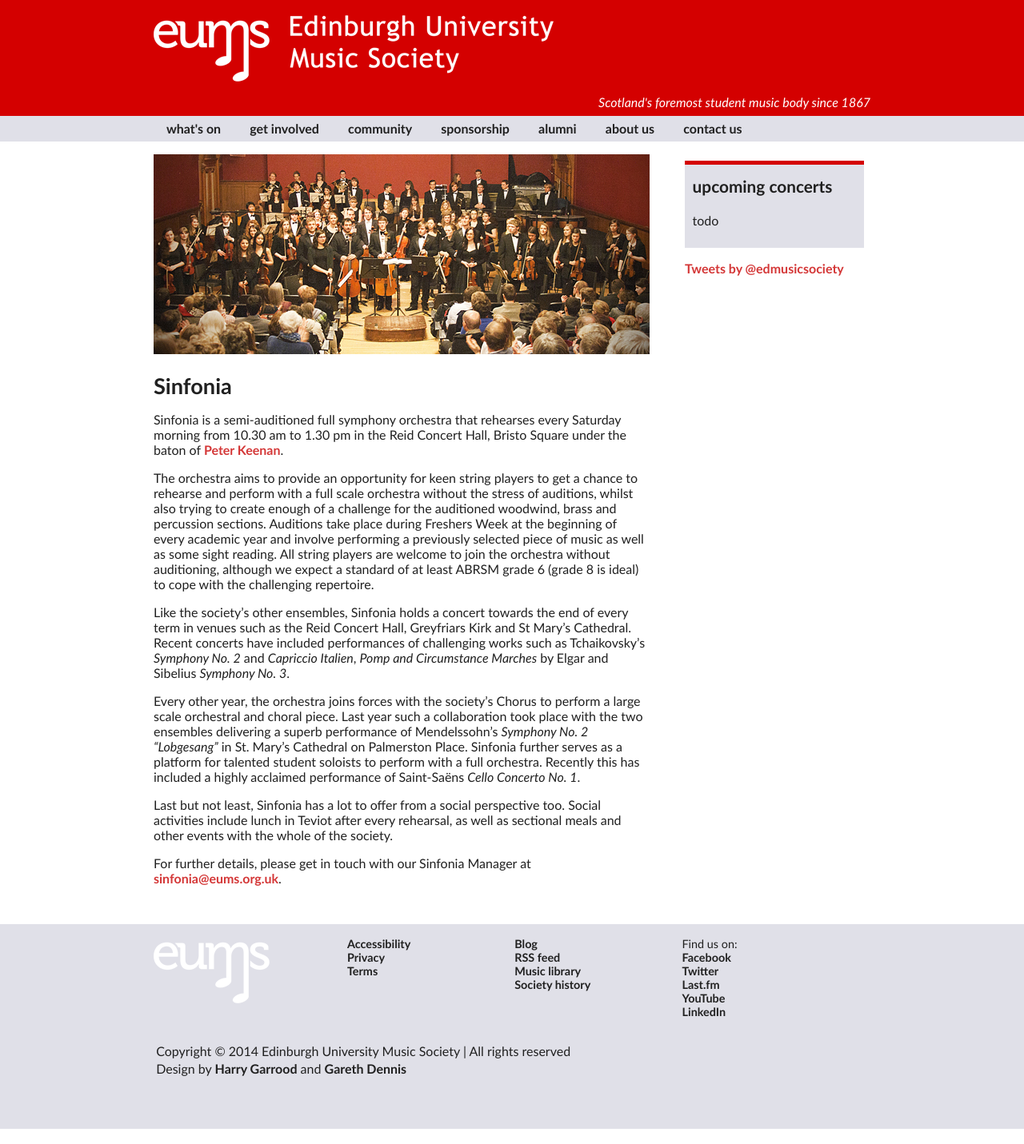
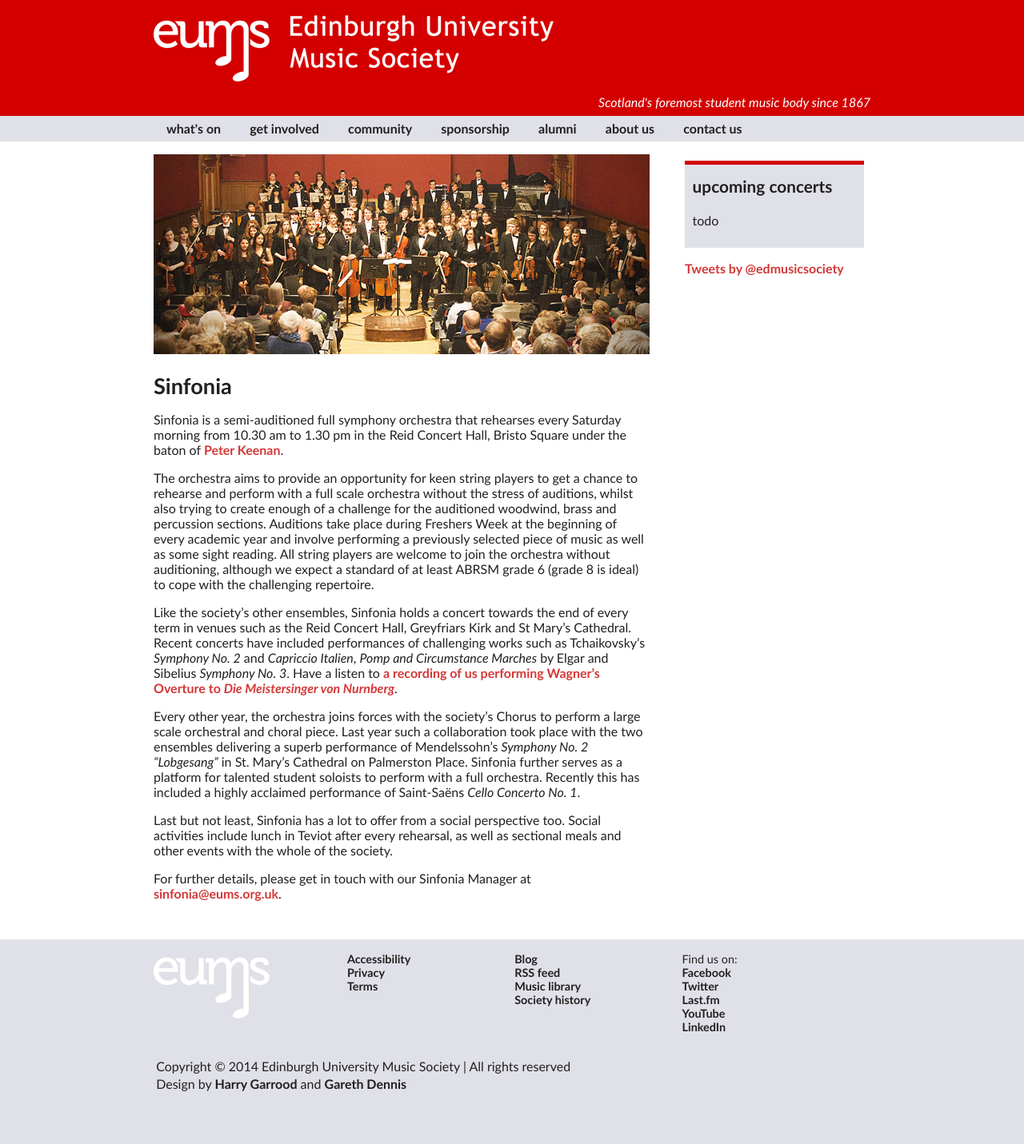
Before and after one commit to eums/website, a Jekyll site: the page built from sinfonia/index.markdown, in a window 1280 px wide. Shown: the whole page at 80% size. Built offline with Jekyll 4.4.1, drawn with Linux system fonts in a browser that asks for light colours; comment, search, counter and statistics services are not loaded.

Commit message:
Add last.fm link to sinfonia page

```diff
--- a/sinfonia/index.markdown
+++ b/sinfonia/index.markdown
@@ -25,7 +25,8 @@
 every term in venues such as the Reid Concert Hall, Greyfriars Kirk and St
 Mary’s Cathedral. Recent concerts have included performances of challenging
 works such as Tchaikovsky's *Symphony No. 2* and *Capriccio Italien*, *Pomp and
-Circumstance Marches* by Elgar and Sibelius *Symphony No. 3*.
+Circumstance Marches* by Elgar and Sibelius *Symphony No. 3*. Have a listen to
+[a recording of us performing Wagner's Overture to *Die Meistersinger von Nurnberg*](http://www.last.fm/music/Edinburgh+University+Music+Society/EUMS+Sinfonia:+Spring+Concert+2014/Wagner:+Overture+to+Die+Meistersinger+von+Nurnberg).
 
 Every other year, the orchestra joins forces with the society’s Chorus to
 perform a large scale orchestral and choral piece. Last year such a
```
